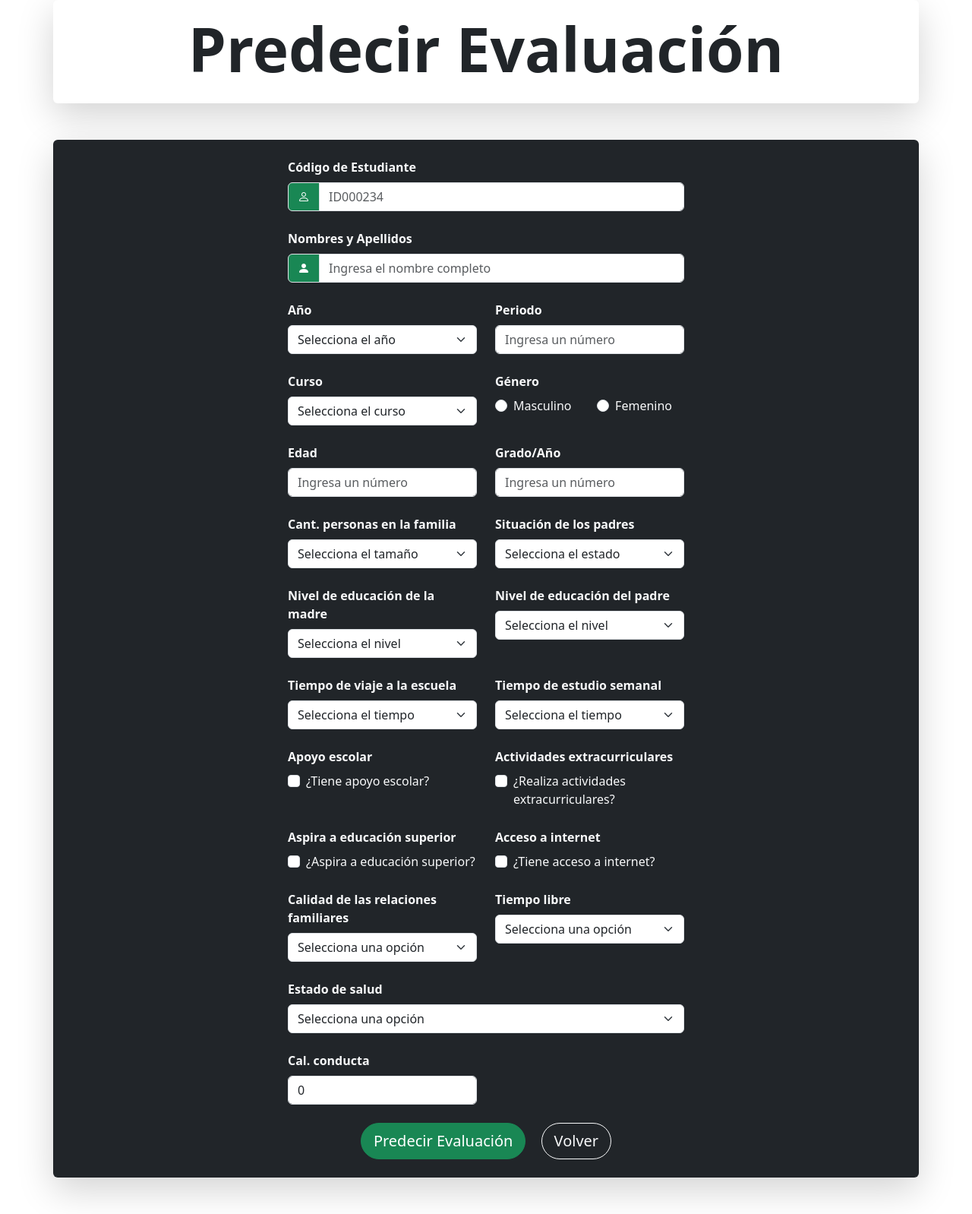
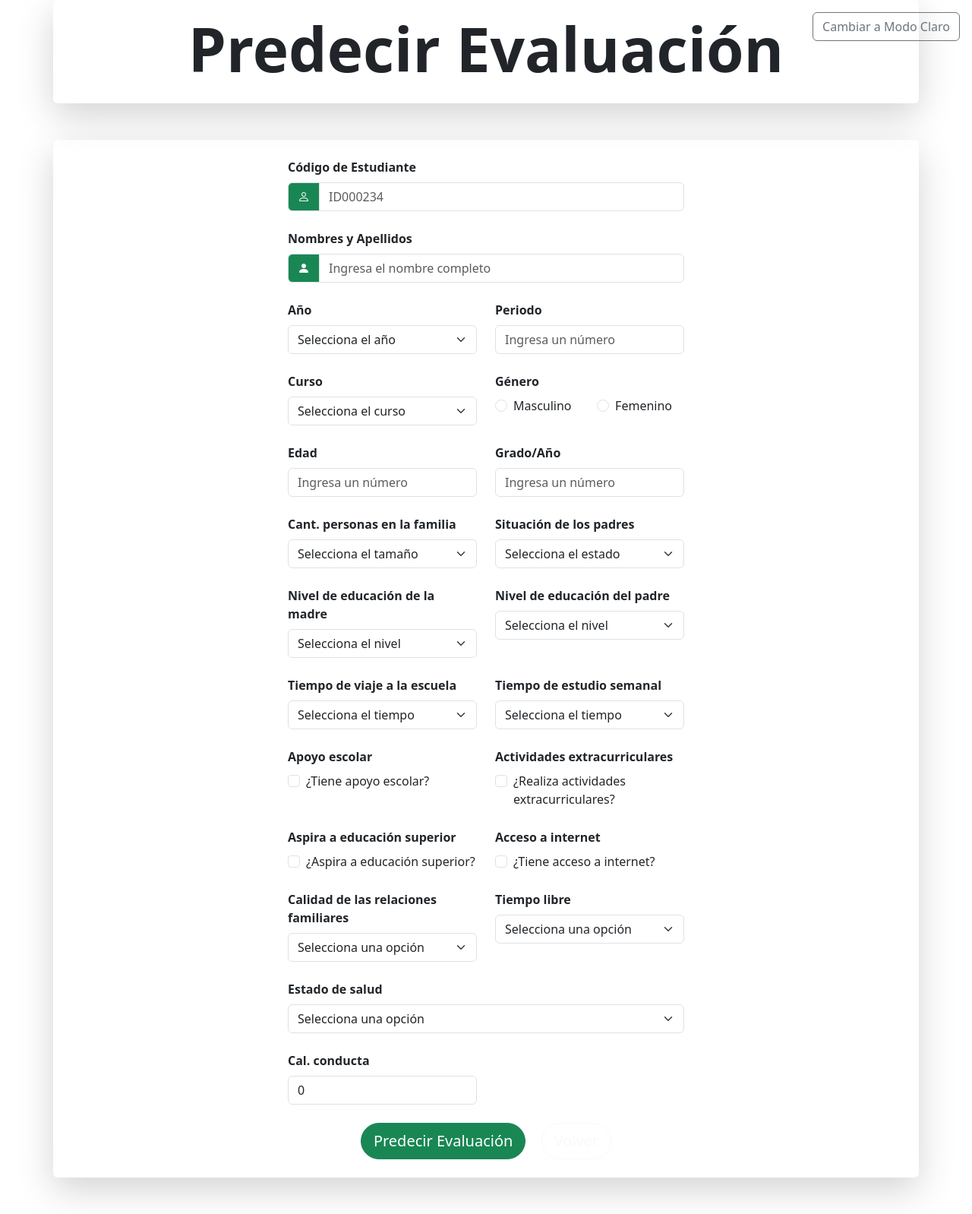
Before and after one commit to Accrer-Dev/trained_model, a Django app: page /grades/predict in a window 1280 px wide. Shown: the whole page at 76% size. Run offline with Django 5.2, Linux system fonts and the light colour scheme.

Commit message:
Adicion de boton 'dark or ligh' para cambiar el color de la pagina 'PREDECIR EVALUACION'

```diff
--- a/templates/grades/grades_predict.html
+++ b/templates/grades/grades_predict.html
@@ -1,10 +1,10 @@
 {% extends 'base.html' %}
 {% block page_content %}
-  <div class="container">
-    <div class="row shadow-lg p-3 mb-5 bg-body rounded">
+  <div class="container" id="page-container">
+    <div class="row shadow-lg p-3 mb-5 rounded">
       <h1 class="display-1 text-center fw-bold">Predecir Evaluación</h1>
     </div>
-    <div class="row shadow-lg p-4 mb-5 bg-dark text-light rounded">
+    <div class="row shadow-lg p-4 mb-5 rounded" id="form-container">
       <div class="col-md-3"></div>
       <div class="col-md-6">
         <form class="row g-4" action="/grades/predict" method="post">
@@ -172,8 +172,35 @@
           </div>
         </form>
       </div>
-
       <div class="col-md-3"></div>
     </div>
+    <div class="position-fixed top-0 end-0 m-3">
+      <button id="toggle-mode-btn" class="btn btn-outline-secondary">Cambiar a Modo Claro</button>
+    </div>
   </div>
+  <script>
+    const toggleBtn = document.getElementById('toggle-mode-btn');
+    const pageContainer = document.getElementById('page-container');
+    const formContainer = document.getElementById('form-container');
+
+    toggleBtn.addEventListener('click', () => {
+      if (document.body.classList.contains('bg-dark')) {
+        document.body.classList.remove('bg-dark', 'text-light');
+        document.body.classList.add('bg-light', 'text-dark');
+        pageContainer.classList.remove('bg-dark', 'text-light');
+        pageContainer.classList.add('bg-light', 'text-dark');
+        formContainer.classList.remove('bg-dark');
+        formContainer.classList.add('bg-body');
+        toggleBtn.textContent = 'Cambiar a Modo Oscuro';
+      } else {
+        document.body.classList.remove('bg-light', 'text-dark');
+        document.body.classList.add('bg-dark', 'text-light');
+        pageContainer.classList.remove('bg-light', 'text-dark');
+        pageContainer.classList.add('bg-dark', 'text-light');
+        formContainer.classList.remove('bg-body');
+        formContainer.classList.add('bg-dark');
+        toggleBtn.textContent = 'Cambiar a Modo Claro';
+      }
+    });
+  </script>
 {% endblock %}
```
